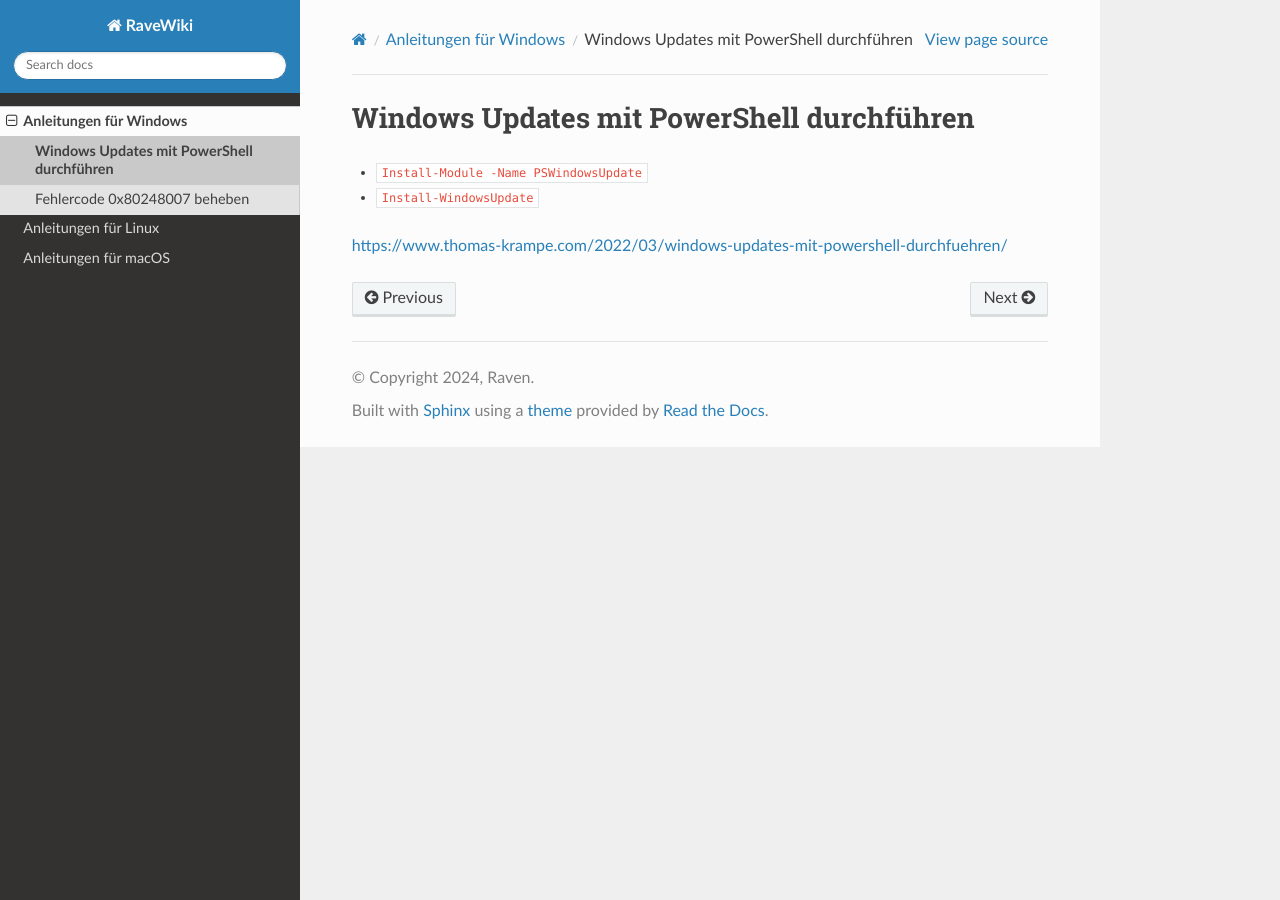
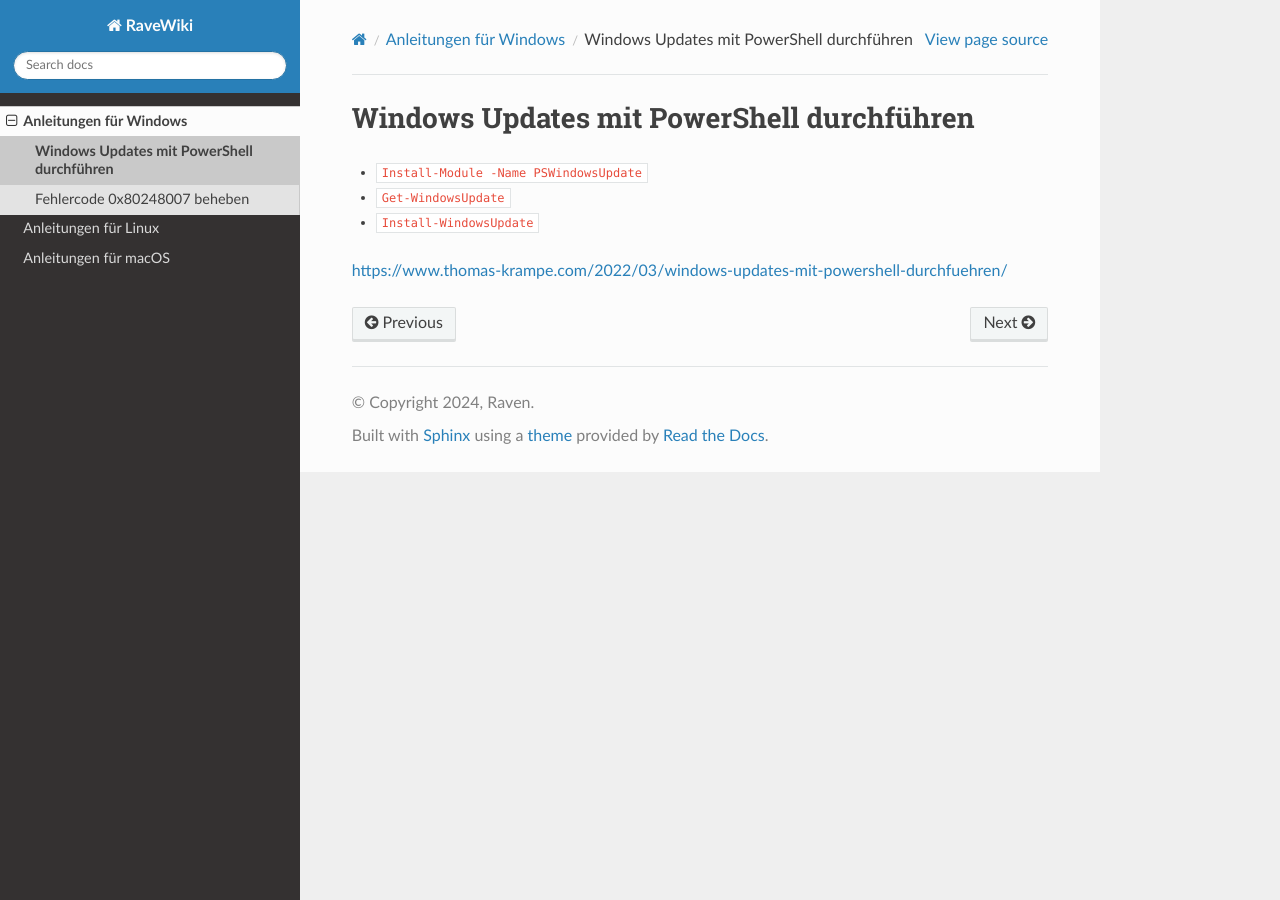
Before and after one commit to SirenTheSiren/ravewiki, a Sphinx documentation site: the page built from docs/source/windows/win-update/PSWindowsUpdate.rst, in a window 1280 px wide. Built offline with Sphinx 7.4.7 and the Read the Docs theme 3.1.0, drawn with Linux system fonts in a browser that asks for light colours.

Commit message:
Update PSWindowsUpdate.rst

```diff
--- a/docs/source/windows/win-update/PSWindowsUpdate.rst
+++ b/docs/source/windows/win-update/PSWindowsUpdate.rst
@@ -2,6 +2,7 @@ Windows Updates mit PowerShell durchführen
 =====
 
 - ``Install-Module -Name PSWindowsUpdate``
+- ``Get-WindowsUpdate``
 - ``Install-WindowsUpdate``
 
 https://www.thomas-krampe.com/2022/03/windows-updates-mit-powershell-durchfuehren/
```
